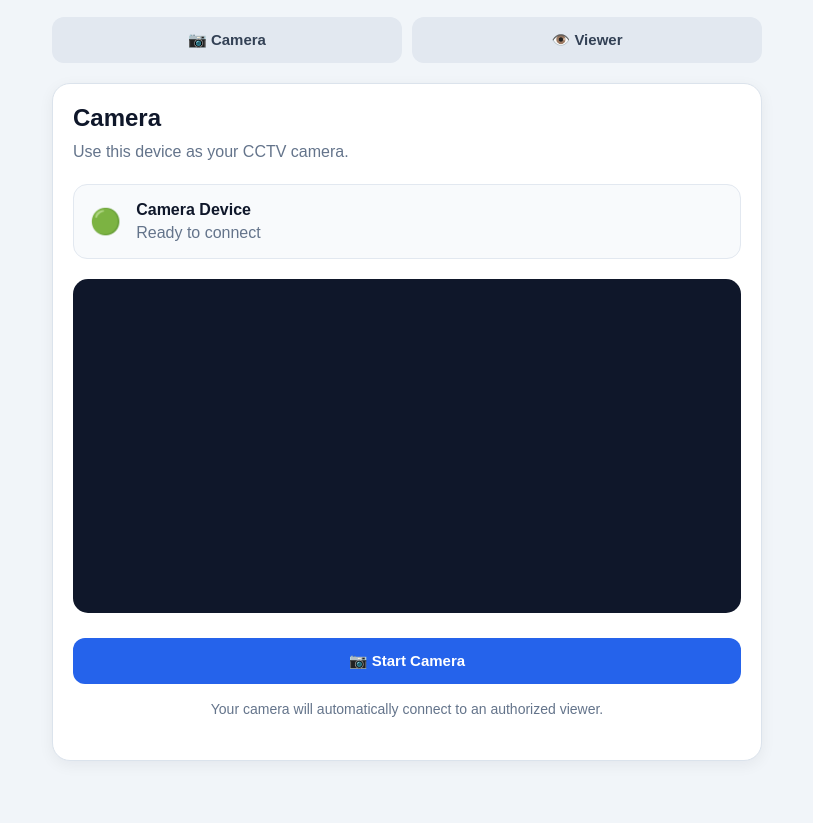
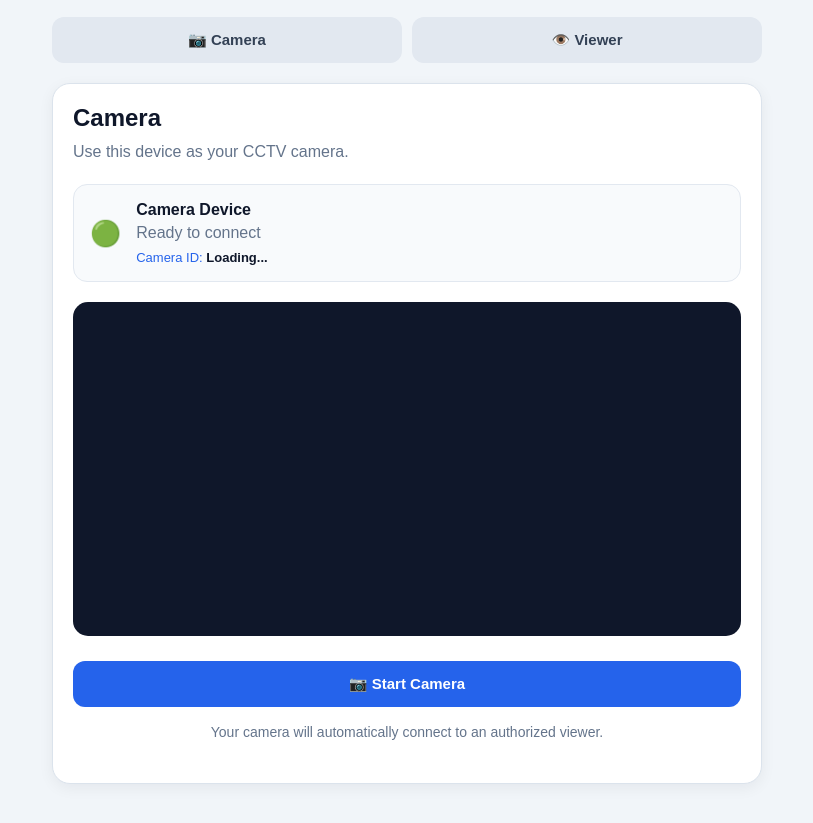
Before and after one commit to ScanzyBwoy123/Android-CCTV., a plain HTML site: page index.html in a window 1280 px wide. Shown: the part 63-886 px from the top of the page, without its empty margins (233-1046 px from the left). Drawn offline with nearby package versions, Linux system fonts and the light colour scheme.

Commit message:
Refactor camera status card HTML structure

```diff
--- a/index.html
+++ b/index.html
@@ -92,6 +92,20 @@
 
         <p>
             Ready to connect
+        </p>
+
+        <p
+            style="
+                margin-top:8px;
+                margin-bottom:0;
+                font-size:13px;
+                color:#2563eb;
+            "
+        >
+            Camera ID:
+            <strong id="cameraIdDisplay">
+                Loading...
+            </strong>
         </p>
 
     </div>
```
Lines whose indentation alone changed are shown as unchanged.
